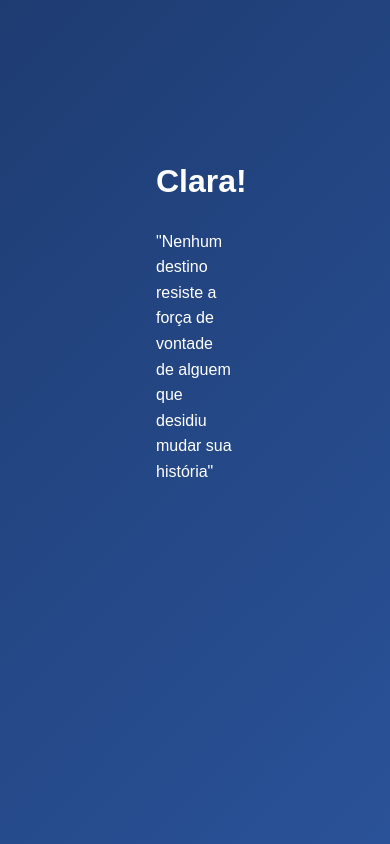
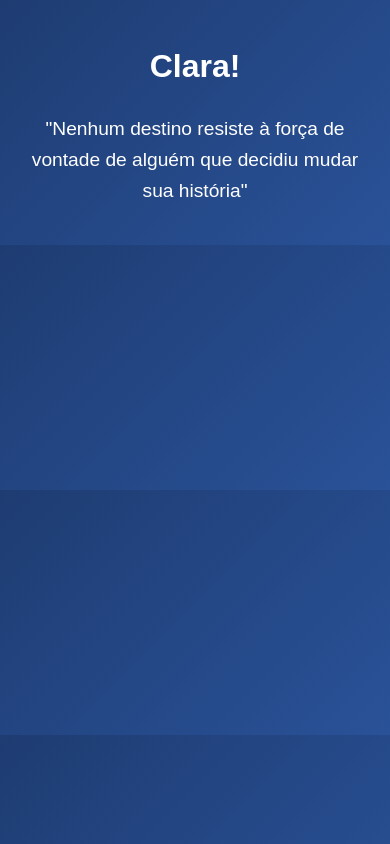
Before and after one commit to rdroger/teste01, a plain HTML site: page index.html in a window 390 px wide. Drawn offline with Linux system fonts and the light colour scheme.

Commit message:
index.html

```diff
--- a/index.html
+++ b/index.html
@@ -1,3 +1,4 @@
+<!DOCTYPE html>
 <html lang="pt-BR">
 <head>
     <meta charset="UTF-8">
@@ -8,20 +9,36 @@
             font-family: Arial, sans-serif;
             line-height: 1.6;
             margin: 0;
-            padding: 40%;
+            padding: 20px;
             background: linear-gradient(135deg, #1e3c72, #2a5298);
+            color: #fff;
         }
+
         h1 {
             color: #ffffff;
             text-align: center;
+            font-size: 3em;
         }
+
         p {
             color: #ffffff;
+            text-align: center;
+            font-size: 1.5em;
+        }
+
+        /* Responsividade para dispositivos móveis */
+        @media (max-width: 600px) {
+            h1 {
+                font-size: 2em;
+            }
+            p {
+                font-size: 1.2em;
+            }
         }
     </style>
 </head>
 <body>
     <h1>Clara!</h1>
-    <p>"Nenhum destino resiste a força de vontade de alguem que desidiu mudar sua história"</p>
+    <p>"Nenhum destino resiste à força de vontade de alguém que decidiu mudar sua história"</p>
 </body>
 </html>
```
